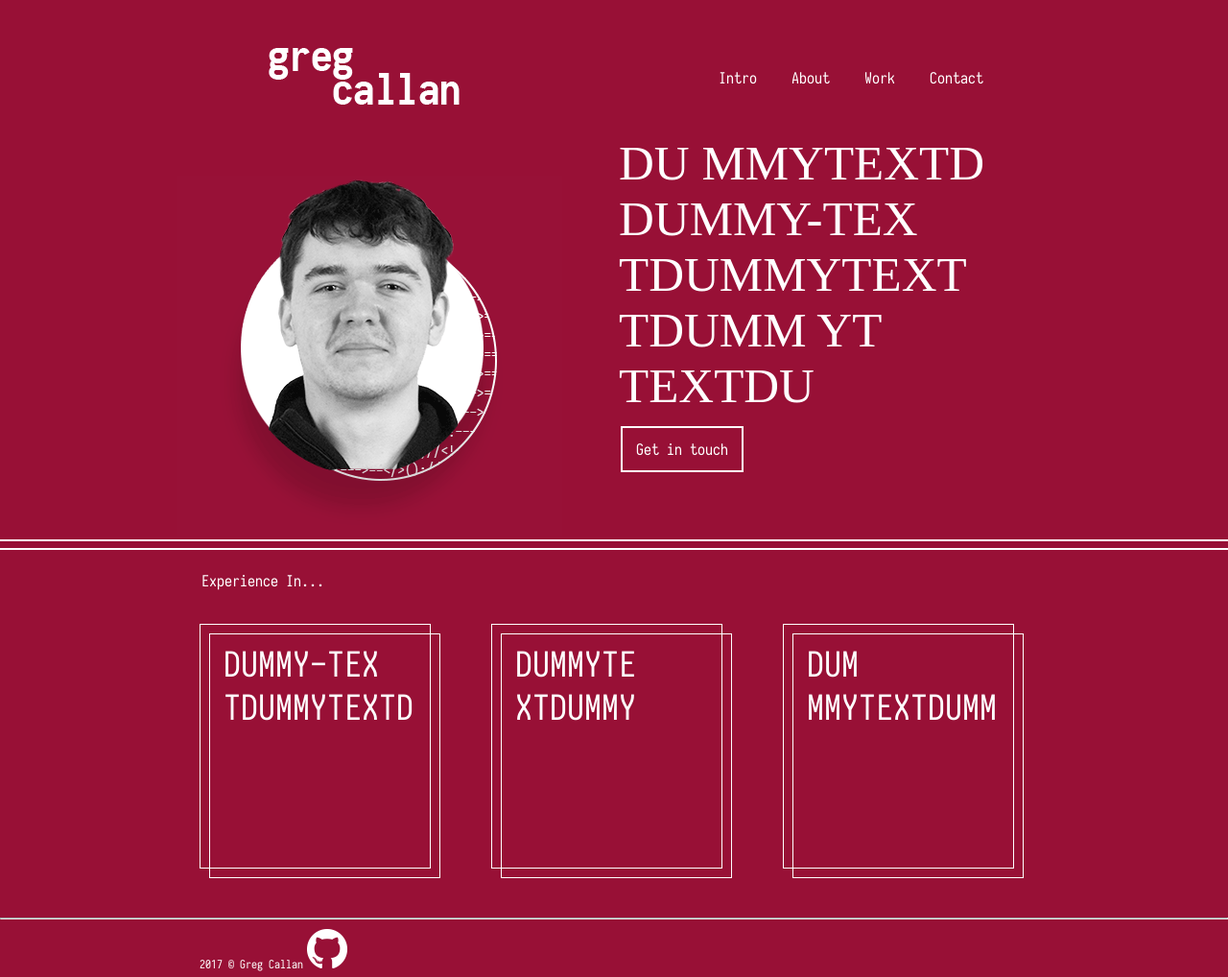
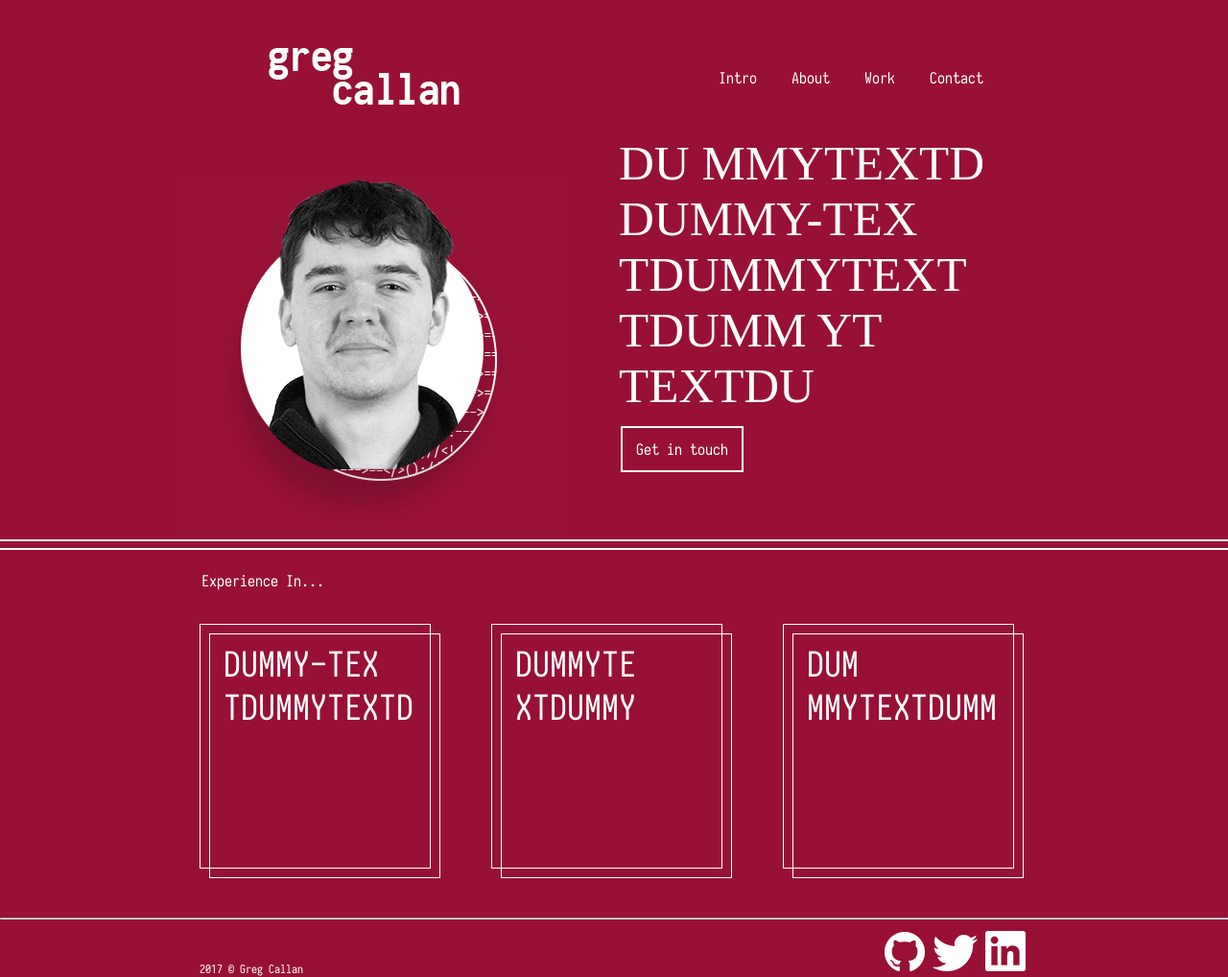
Before and after one commit to NeglectedGoat/My-Portfolio-Site, a website: page src/index.html in a window 1280 px wide. Shown: the whole page at 96% size. Drawn offline with nearby package versions, Linux system fonts and the light colour scheme; files that its build step writes are made by us from their sources; a web font is replaced by a local one.

Commit message:
Dev on Footer
Finished development of footer with social icons and copyright implemented

```diff
--- a/gulpfile.js
+++ b/gulpfile.js
@@ -45,6 +45,7 @@ gulp.task('minify', function(){
 
 // Compile sass
 gulp.task('sass', function(){
+	gulp.src('src/sass/style.scss')
 		.pipe(sass().on('error', sass.logError))
 		.pipe(gulp.dest('dist/css'));
 });
@@ -54,6 +55,6 @@ gulp.task('default', ['message', 'copyHtml', 'imageMin', 'sass', 'scripts']);
 gulp.task('watch', function(){
 	gulp.watch('src/js/*.js',['scripts']);
 	gulp.watch('src/images/*',['imageMin']);
-	gulp.watch('src/sass/*.scss', ['sass']);
+	gulp.watch('src/sass/style.scss', ['sass']);
 	gulp.watch('src/*.html', ['copyHtml']);
 });
--- a/src/index.html
+++ b/src/index.html
@@ -56,7 +56,9 @@
 		<hr id="hrFooter">
 		<div class="container">
 			<p id="footerSig">2017 &copy; Greg Callan</p>
-			<img src="images/github.png" alt="">
+			<img id="githubIcon" src="images/github.png" alt="">
+			<img id="twitterIcon"src="images/twitter_icon.png" alt="">
+			<img id="linkedinIcon"src="images/linkedin_icon.png" alt="">
 		</div>
 
 	</div>
--- a/src/sass/footer.scss
+++ b/src/sass/footer.scss
@@ -9,3 +9,16 @@
 	display: inline-block;
 	margin-left: 48px;
 }
+
+#githubIcon {
+	padding:2px;
+	margin-left:600px;
+}
+
+#twitterIcon {
+	padding: 2px;
+}
+
+#linkedinIcon {
+	padding: 2px;
+}
--- a/src/sass/header.scss
+++ b/src/sass/header.scss
@@ -1,3 +1,5 @@
+@import "variables";
+
 #logo {
 	display: inline-block;
 	margin-top: 50px;
@@ -36,7 +38,6 @@ nav{
 }
 
 #blurb {
-	color: $primaryTextWhite;
 	font-size: 51px;
 	font-family: iosBold;
 	display: inline-block;
@@ -44,6 +45,7 @@ nav{
 	position: relative;
 	bottom: 140px;
 	left:55px;
+	color: $primaryTextWhite;
 }
 
 #headerBtn {
--- a/src/sass/index.scss
+++ b/src/sass/index.scss
@@ -1,9 +1,11 @@
+@import "variables";
+
 #experience {
 	font-size: 16px;
-	color: $primaryTextWhite;
 	font-family: iosRegular;
 	margin-left: 50px;
 	margin-bottom: 35px;
+	color: $primaryTextWhite;
 }
 #threeColumnContainer{
 	margin-bottom: 35px;
@@ -22,7 +24,7 @@
 			left:25px;
 			font-family: iosRegular;
 			font-size:36px;
-		color:$primaryTextWhite;
+			color: $primaryTextWhite;
 			}
 	}
 
@@ -41,7 +43,7 @@
 			left:25px;
 			font-family: iosRegular;
 			font-size:36px;
-		color:$primaryTextWhite;
+			color: $primaryTextWhite;
 			}
 	}
 
@@ -60,7 +62,7 @@
 			left:25px;
 			font-family: iosRegular;
 			font-size:36px;
-		color:$primaryTextWhite;
+			color: $primaryTextWhite;
 			}
 	}
 
```
Also changed, not shown: dist/css/cssanimations.css (added), dist/css/footer.css (added), dist/css/header.css (added), dist/css/index.css (added), dist/css/reset.css (added), dist/css/style.css, dist/css/variables.css (added), dist/images/linkedin_icon.png (added), dist/images/twitter_icon.png (added), dist/index.html, src/images/linkedin_icon.png (added), src/images/twitter_icon.png (added). Lines whose indentation alone changed are shown as unchanged.
